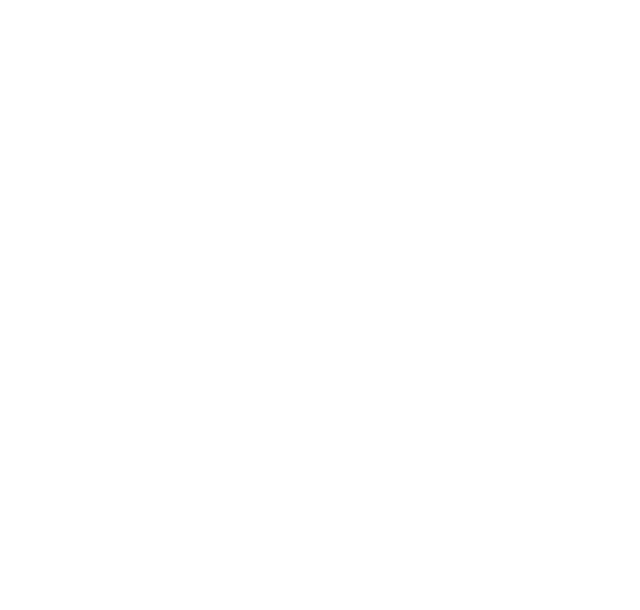
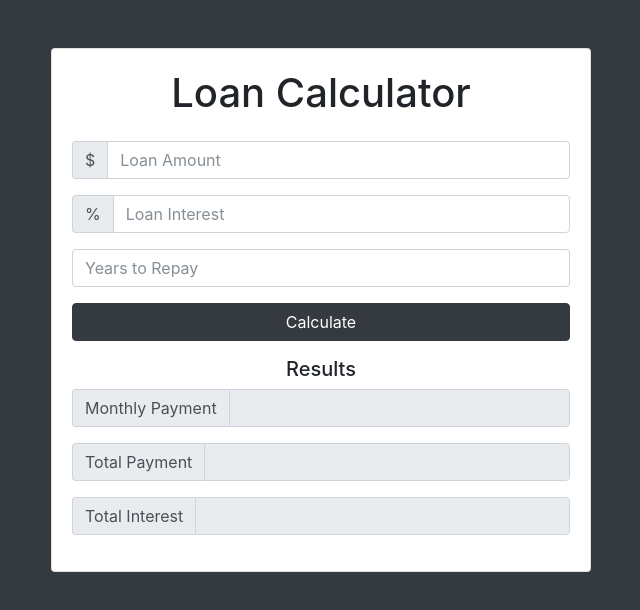
Before and after one commit to Sohamkadam333/Js-Begineer-to-Advance, a plain HTML site: page Dom Projects/Loan Calculator/index.html in a window 1280 px wide. Shown: the whole page, without its empty margins (319-959 px from the left). Drawn offline with nearby package versions, Linux system fonts and the light colour scheme.

Commit message:
Calculator UI

```diff
--- a/Dom Projects/Loan Calculator/index.html
+++ b/Dom Projects/Loan Calculator/index.html
@@ -1,28 +1,133 @@
 <!DOCTYPE html>
 <html lang="en">
   <head>
-    <meta charset="UTF-8" />
-    <meta http-equiv="X-UA-Compatible" content="IE=edge" />
-    <meta name="viewport" content="width=device-width, initial-scale=1.0" />
-    <title>Loan Calculator</title>
+    <meta charset="utf-8" />
+    <meta name="viewport" content="width=device-width, initial-scale=1" />
+
+    <!-- CSS only -->
     <link
       rel="stylesheet"
-      href="https://cdnjs.cloudflare.com/ajax/libs/materialize/1.0.0/css/materialize.min.css"
-    />
-    <link
-      rel="stylesheet"
-      href="https://stackpath.bootstrapcdn.com/font-awesome/4.7.0/css/font-awesome.min.css"
-      integrity="sha384-wvfXpqpZZVQGK6TAh5PVlGOfQNHSoD2xbE+QkPxCAFlNEevoEH3Sl0sibVcOQVnN"
+      href="https://maxcdn.bootstrapcdn.com/bootstrap/4.0.0-beta.2/css/bootstrap.min.css"
+      integrity="sha384-PsH8R72JQ3SOdhVi3uxftmaW6Vc51MKb0q5P2rRUpPvrszuE4W1povHYgTpBfshb"
       crossorigin="anonymous"
     />
+
+    <title>Loan Calculator</title>
   </head>
-  <body>
+  <body class="bg-dark">
+    <div class="container">
+      <div class="row">
+        <div class="col-md-6 mx-auto">
+          <div class="card card-body text-center mt-5">
+            <h1 class="heading display-5 pb-3">Loan Calculator</h1>
+            <form id="loan-form">
+              <div class="form-group">
+                <div class="input-group">
+                  <span class="input-group-addon">$</span>
+                  <input
+                    type="number"
+                    class="form-control"
+                    name=""
+                    id="amount"
+                    placeholder="Loan Amount"
+                  />
+                </div>
+              </div>
+              <div class="form-group">
+                <div class="input-group">
+                  <span class="input-group-addon">%</span>
+                  <input
+                    type="number"
+                    class="form-control"
+                    name=""
+                    id="interest"
+                    placeholder="Loan Interest"
+                  />
+                </div>
+              </div>
+              <div class="form-group">
+                <input
+                  type="number"
+                  class="form-control"
+                  name=""
+                  id="years"
+                  placeholder="Years to Repay"
+                />
+              </div>
+              <div class="form-group">
+                <input
+                  type="submit"
+                  value="Calculate"
+                  class="btn btn-dark btn-block"
+                  name=""
+                  id="claculate"
+                />
+              </div>
+            </form>
+            <!-- loaher -->
+            <!-- <div id="loading">
+              <img src="assets/Infinity-1.8s-203px.gif" alt="" />
+            </div> -->
+            <!-- results -->
+            <div id="results">
+              <h5>Results</h5>
+              <div class="form-group">
+                <div class="input-group">
+                  <span class="input-group-addon">Monthly Payment</span>
+                  <input
+                    type="number"
+                    class="form-control"
+                    name=""
+                    id="monthly-payment"
+                    disabled
+                  />
+                </div>
+              </div>
+              <div class="form-group">
+                <div class="input-group">
+                  <span class="input-group-addon">Total Payment</span>
+                  <input
+                    type="number"
+                    class="form-control"
+                    name=""
+                    id="total-payment"
+                    disabled
+                  />
+                </div>
+              </div>
+              <div class="form-group">
+                <div class="input-group">
+                  <span class="input-group-addon">Total Interest</span>
+                  <input
+                    type="number"
+                    class="form-control"
+                    name=""
+                    id="total-interest"
+                    disabled
+                  />
+                </div>
+              </div>
+            </div>
+          </div>
+        </div>
+      </div>
+    </div>
+
     <script
-      src="https://code.jquery.com/jquery-3.6.0.js"
-      integrity="sha256-H+K7U5CnXl1h5ywQfKtSj8PCmoN9aaq30gDh27Xc0jk="
+      src="https://code.jquery.com/jquery-3.2.1.slim.min.js"
+      integrity="sha384-KJ3o2DKtIkvYIK3UENzmM7KCkRr/rE9/Qpg6aAZGJwFDMVNA/GpGFF93hXpG5KkN"
       crossorigin="anonymous"
     ></script>
-    <script src="https://cdnjs.cloudflare.com/ajax/libs/materialize/1.0.0/js/materialize.min.js"></script>
+    <script
+      src="https://cdnjs.cloudflare.com/ajax/libs/popper.js/1.12.3/umd/popper.min.js"
+      integrity="sha384-vFJXuSJphROIrBnz7yo7oB41mKfc8JzQZiCq4NCceLEaO4IHwicKwpJf9c9IpFgh"
+      crossorigin="anonymous"
+    ></script>
+    <script
+      src="https://maxcdn.bootstrapcdn.com/bootstrap/4.0.0-beta.2/js/bootstrap.min.js"
+      integrity="sha384-alpBpkh1PFOepccYVYDB4do5UnbKysX5WZXm3XxPqe5iKTfUKjNkCk9SaVuEZflJ"
+      crossorigin="anonymous"
+    ></script>
     <script src="script.js"></script>
   </body>
 </html>
```
